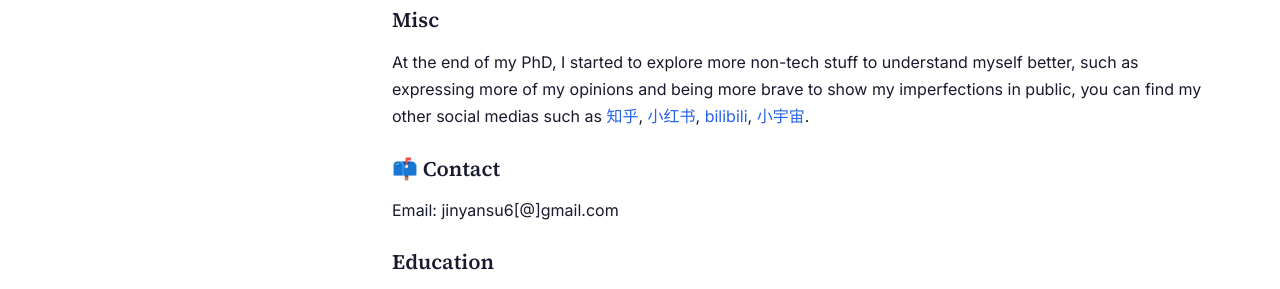
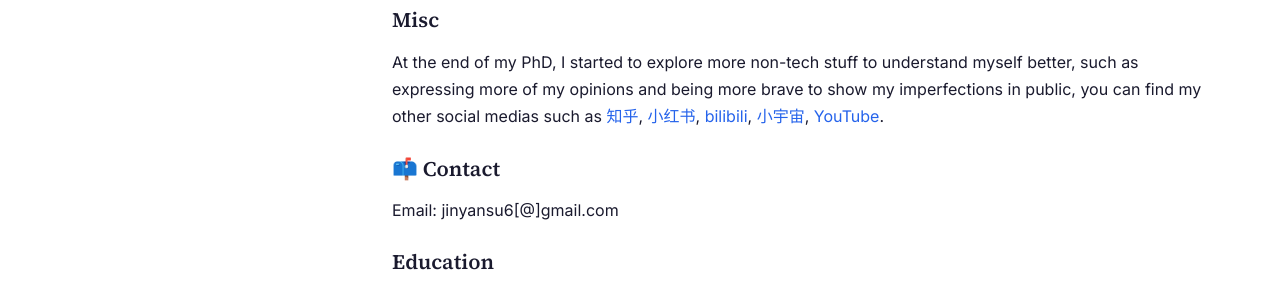
Before and after one commit to JinyanSu1/jinyansu1.github.io, a Jekyll site: the page built from index.md, in a window 1280 px wide and 900 px high. Shown: the part 445-734 px from the top of the window. Built offline with Jekyll 4.4.1, drawn with Linux system fonts in a browser that asks for light colours.

Commit message:
Add YouTube channel to Misc social links
Co-Authored-By: Claude Fable 5 <noreply@anthropic.com>

```diff
--- a/index.md
+++ b/index.md
@@ -14,7 +14,7 @@ Previously, I worked on post-training LLMs for efficiency (reducing token and to
 
 ## Misc
 
-At the end of my PhD, I started to explore more non-tech stuff to understand myself better, such as expressing more of my opinions and being more brave to show my imperfections in public, you can find my other social medias such as <a href="https://www.zhihu.com/people/zhang-hui-2-22" target="_blank" rel="noopener">知乎</a>, <a href="https://www.xiaohongshu.com/user/profile/6275d74f0000000021024fdc" target="_blank" rel="noopener">小红书</a>, <a href="https://space.bilibili.com/392651856" target="_blank" rel="noopener">bilibili</a>, <a href="https://www.xiaoyuzhoufm.com/podcast/6ad0f9e99657732215ef2031" target="_blank" rel="noopener">小宇宙</a>.
+At the end of my PhD, I started to explore more non-tech stuff to understand myself better, such as expressing more of my opinions and being more brave to show my imperfections in public, you can find my other social medias such as <a href="https://www.zhihu.com/people/zhang-hui-2-22" target="_blank" rel="noopener">知乎</a>, <a href="https://www.xiaohongshu.com/user/profile/6275d74f0000000021024fdc" target="_blank" rel="noopener">小红书</a>, <a href="https://space.bilibili.com/392651856" target="_blank" rel="noopener">bilibili</a>, <a href="https://www.xiaoyuzhoufm.com/podcast/6ad0f9e99657732215ef2031" target="_blank" rel="noopener">小宇宙</a>, <a href="https://www.youtube.com/@LoveLifeHumans" target="_blank" rel="noopener">YouTube</a>.
 
 ## 📫 Contact
 
```
